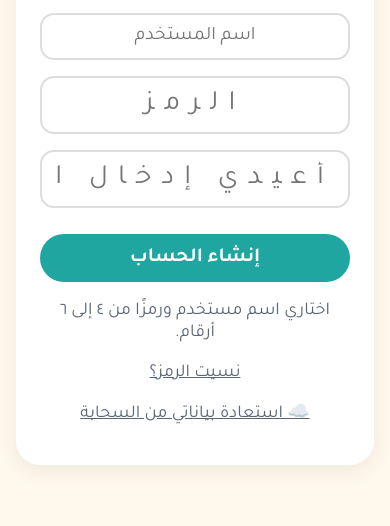
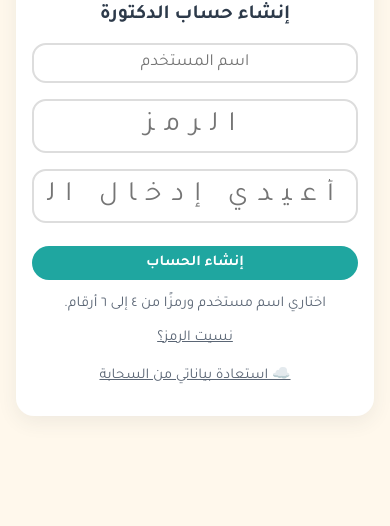
Before and after one commit to engineerraidhamawi/sanfour, a plain HTML site: page index.html in a window 390 px wide. Shown: the part 318-844 px from the top of the page. Drawn offline with Linux system fonts and the light colour scheme.

Commit message:
Implement compact layout styles in index.html
Added compact layout styles to improve UI responsiveness.

```diff
--- a/index.html
+++ b/index.html
@@ -973,6 +973,46 @@ function micResult(noise,voice){
  $('micStep').textContent='انتهى الاختبار';$('micMsg').textContent=msg;
  $('micGo').classList.toggle('hidden',!ok);
 }
+ /* ========== Compact layout ========== */
+(function(){
+ const c=document.createElement('style');
+ c.textContent=`
+header{padding:6px 14px}
+header img{width:40px;height:40px;border-width:2px}
+header h1{font-size:24px}
+main{padding:0 12px 12px}
+.card{padding:14px 16px;margin:10px 0;border-radius:18px}
+h2{font-size:20px;margin:0 0 8px}
+button{font-size:17px;padding:9px 18px}
+button.small{font-size:14px;padding:5px 12px}
+.note{font-size:15px}
+input,select,textarea{font-size:17px;padding:8px 12px}
+textarea{font-size:19px;line-height:1.8}
+.stats{grid-template-columns:repeat(auto-fit,minmax(110px,1fr));gap:8px}
+.stat{padding:10px;border-radius:14px}
+.stat b{font-size:26px}
+.big{font-size:48px}
+.timer{font-size:30px;min-width:60px}
+.opt{font-size:19px;padding:10px 16px;margin:6px 0}
+#qtext{font-size:22px!important;margin-bottom:6px}
+.plist button{margin:5px 0;padding:9px 16px}
+.qcard{padding:10px;margin:8px 0}
+#read .card:first-child{display:flex;flex-direction:column;max-height:calc(100vh - 150px);margin-bottom:0}
+#read h2{font-size:22px;margin:0}
+#rnote{margin:4px 0}
+#ptext{overflow:auto;flex:1;min-height:120px;font-size:clamp(20px,2.6vw,30px);line-height:2.05;padding-left:6px}
+#aiOut{max-height:28vh;overflow:auto}
+#read>.row{position:sticky;bottom:0;background:var(--bg);padding:8px 0;margin:0;z-index:20}
+#logoutBtn{top:8px;bottom:auto;left:12px;right:auto}
+#lockBtn{top:8px;bottom:auto;left:110px}
+@media (max-width:600px){
+ button{font-size:15px;padding:8px 14px}
+ .timer{font-size:24px}
+ #ptext{font-size:21px}
+ #read .card:first-child{max-height:calc(100vh - 190px)}
+}`;
+ document.head.appendChild(c);
+})();
  /* ========== Start ========== */
 window.addEventListener('load',()=>{
  if(location.hash.startsWith('#parent=')){
```
